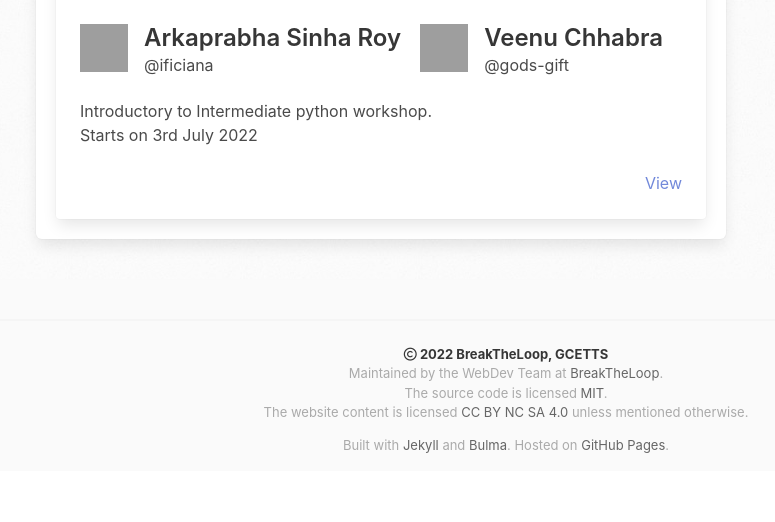
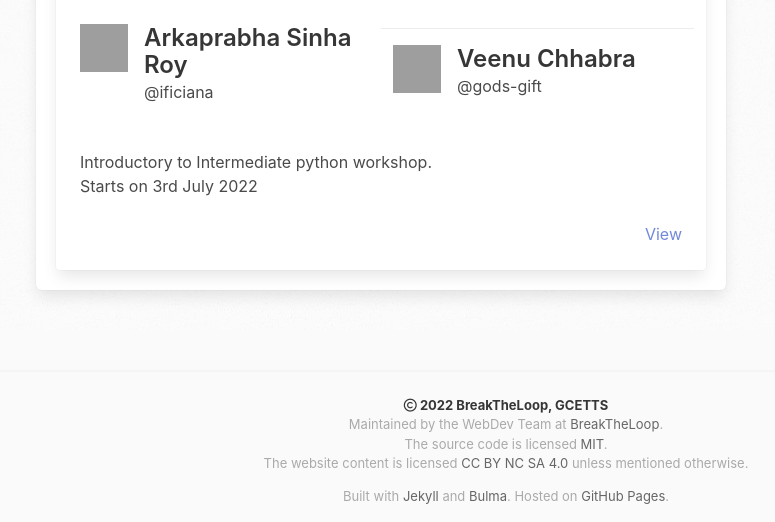
Before and after one commit to ificiana/gcetts.github.io, a Jekyll site: the page built from events/index.html, in a window 1280 px wide. Shown: the part 683-1205 px from the top of the page, without its empty margins (134-909 px from the left). Built offline with Jekyll 4.4.1, drawn with Linux system fonts in a browser that asks for light colours; nearby versions of some CDN libraries; before the commit the page ends 1154 px from its top, so only the background shows below that; grey boxes are pictures that could not be loaded.

Commit message:
[bug-fix] made members list responsive

```diff
--- a/events/index.html
+++ b/events/index.html
@@ -20,9 +20,10 @@ layout: pages
             </a>
         </div>
         <div class="card-content">
-            <div class="media">
+            <div class="columns is-desktop">
                 {% for member_hash in event.members %}
                 {% assign member=site.data.members[member_hash] %}
+                <div class="media column">
                     <div class="media-left">
                         <figure class="image is-48x48">
                         <img src="{{ 'https://github.com/' |append: member.github |append: '.png' }}"
@@ -32,6 +33,7 @@ layout: pages
                     <div class="media-content">
                         <p class="title is-4">{{ member.name }}</p>
                         <p class="subtitle is-6">@{{ member.github }}</p>
+                    </div>
                 </div>
                 {% endfor %}
             </div>
```
Lines whose indentation alone changed are shown as unchanged.
